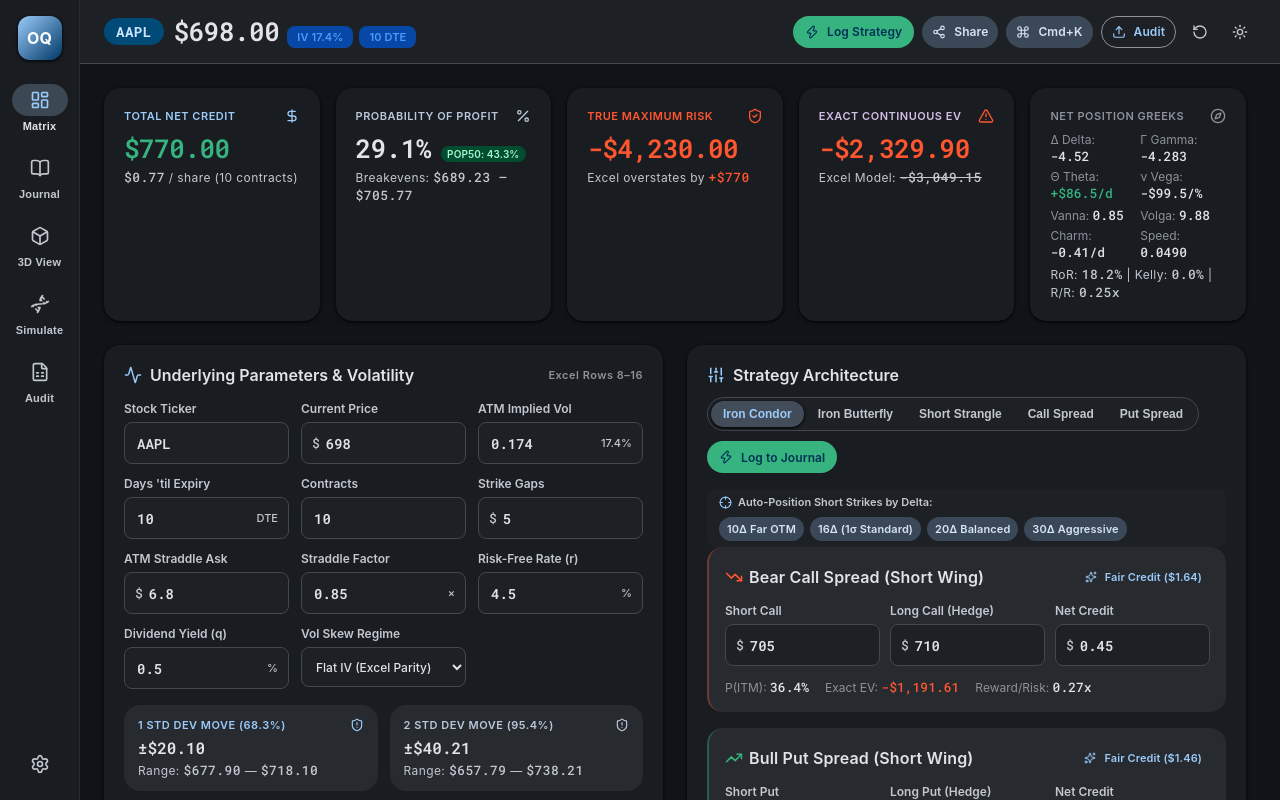
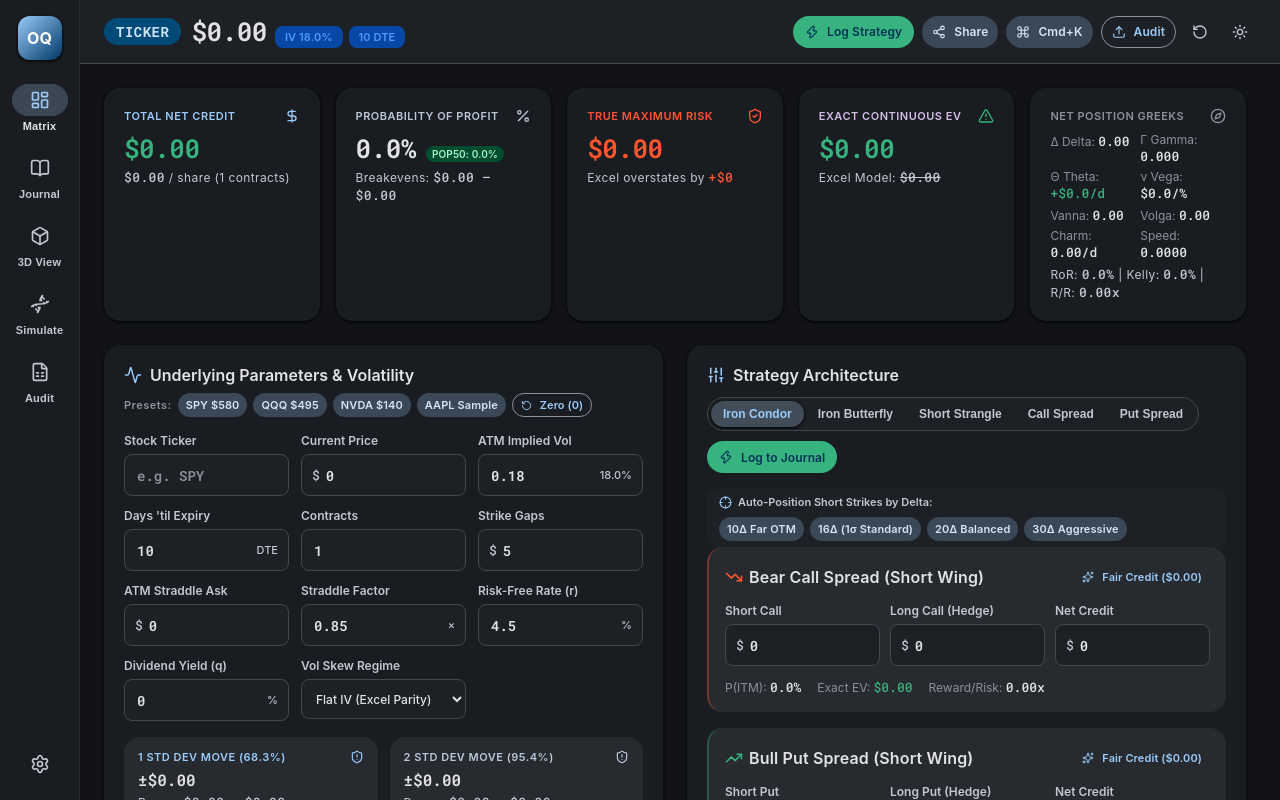
Before and after one commit to billyribeiro-ux/options-pricing-calculator, a React (Vite) app: page / in a window 1280 px wide. Built offline with nearby package versions, Linux system fonts and the light colour scheme.

Commit message:
fix(quant): load calculator at zero state, prevent NaN Greeks when S0<=0, and auto-price spread credits

```diff
--- a/src/App.tsx
+++ b/src/App.tsx
@@ -17,21 +17,22 @@ import { saveJournalEntry } from './journal/storage';
 import { UnderlyingParams } from './quant/types';
 import { calculateVolatilityBands } from './quant/expectedMove';
 import { evaluateIronCondor } from './quant/ironCondor';
+import { estimateSpreadCredit } from './quant/blackScholes';
 import { ParsedSpreadsheetData } from './utils/xlsxParser';
 import { JournalEntry } from './journal/types';
 
-const CALC_STORAGE_KEY = 'optionsquant_calc_state_v1';
+const CALC_STORAGE_KEY = 'optionsquant_calc_state_v2';
 
-const DEFAULT_PARAMS: UnderlyingParams = {
-  symbol: 'AAPL',
-  spotPrice: 698,
-  atmIV: 0.174,
+const ZERO_PARAMS: UnderlyingParams = {
+  symbol: '',
+  spotPrice: 0,
+  atmIV: 0.18,
   dte: 10,
   riskFreeRate: 0.045,
-  dividendYield: 0.005,
-  contracts: 10,
+  dividendYield: 0,
+  contracts: 1,
   strikeGap: 5,
-  atmStraddleAsk: 6.80,
+  atmStraddleAsk: 0,
   straddleFactor: 0.85,
   skewSlope: 0
 };
@@ -40,56 +41,58 @@ function loadInitialCalcState() {
   if (typeof window !== 'undefined') {
     const sp = new URLSearchParams(window.location.search);
     if (sp.has('sym') && sp.has('s0')) {
+      const s0 = parseFloat(sp.get('s0') || '0') || 0;
       return {
         params: {
-          ...DEFAULT_PARAMS,
-          symbol: (sp.get('sym') || 'AAPL').toUpperCase(),
-          spotPrice: parseFloat(sp.get('s0') || '698') || 698,
-          atmIV: parseFloat(sp.get('iv') || '0.174') || 0.174,
+          ...ZERO_PARAMS,
+          symbol: (sp.get('sym') || '').toUpperCase(),
+          spotPrice: s0,
+          atmIV: parseFloat(sp.get('iv') || '0.18') || 0.18,
           dte: parseInt(sp.get('dte') || '10', 10) || 10,
-          contracts: parseInt(sp.get('qty') || '10', 10) || 10,
+          contracts: parseInt(sp.get('qty') || '1', 10) || 1,
           strikeGap: parseFloat(sp.get('gap') || '5') || 5,
           skewSlope: parseFloat(sp.get('skew') || '0') || 0
         },
         strategyMode: (sp.get('mode') as StrategyMode) || 'iron-condor',
-        callShort: parseFloat(sp.get('cs') || '705') || 705,
-        callLong: parseFloat(sp.get('cl') || '710') || 710,
-        callCredit: parseFloat(sp.get('cc') || '0.45') || 0.45,
-        putShort: parseFloat(sp.get('ps') || '690') || 690,
-        putLong: parseFloat(sp.get('pl') || '685') || 685,
-        putCredit: parseFloat(sp.get('pc') || '0.32') || 0.32
+        callShort: s0 > 0 ? parseFloat(sp.get('cs') || '0') || 0 : 0,
+        callLong: s0 > 0 ? parseFloat(sp.get('cl') || '0') || 0 : 0,
+        callCredit: s0 > 0 ? parseFloat(sp.get('cc') || '0') || 0 : 0,
+        putShort: s0 > 0 ? parseFloat(sp.get('ps') || '0') || 0 : 0,
+        putLong: s0 > 0 ? parseFloat(sp.get('pl') || '0') || 0 : 0,
+        putCredit: s0 > 0 ? parseFloat(sp.get('pc') || '0') || 0 : 0
       };
     }
     try {
       const raw = localStorage.getItem(CALC_STORAGE_KEY);
       if (raw) {
         const parsed = JSON.parse(raw);
-        if (parsed && parsed.params && parsed.params.symbol) {
+        if (parsed && parsed.params) {
+          const s0 = Number(parsed.params.spotPrice) || 0;
           return {
-            params: { ...DEFAULT_PARAMS, ...parsed.params },
+            params: { ...ZERO_PARAMS, ...parsed.params, spotPrice: s0 },
             strategyMode: (parsed.strategyMode as StrategyMode) || 'iron-condor',
-            callShort: parsed.callShort ?? 705,
-            callLong: parsed.callLong ?? 710,
-            callCredit: parsed.callCredit ?? 0.45,
-            putShort: parsed.putShort ?? 690,
-            putLong: parsed.putLong ?? 685,
-            putCredit: parsed.putCredit ?? 0.32
+            callShort: s0 > 0 ? (parsed.callShort ?? 0) : 0,
+            callLong: s0 > 0 ? (parsed.callLong ?? 0) : 0,
+            callCredit: s0 > 0 ? (parsed.callCredit ?? 0) : 0,
+            putShort: s0 > 0 ? (parsed.putShort ?? 0) : 0,
+            putLong: s0 > 0 ? (parsed.putLong ?? 0) : 0,
+            putCredit: s0 > 0 ? (parsed.putCredit ?? 0) : 0
           };
         }
       }
     } catch {
-      // Fallback to default Excel state
+      // Fallback to zero state
     }
   }
   return {
-    params: DEFAULT_PARAMS,
+    params: ZERO_PARAMS,
     strategyMode: 'iron-condor' as StrategyMode,
-    callShort: 705,
-    callLong: 710,
-    callCredit: 0.45,
-    putShort: 690,
-    putLong: 685,
-    putCredit: 0.32
+    callShort: 0,
+    callLong: 0,
+    callCredit: 0,
+    putShort: 0,
+    putLong: 0,
+    putCredit: 0
   };
 }
 
@@ -158,17 +161,90 @@ export const App: React.FC = () => {
   };
 
   const handleResetDefaults = () => {
-    setParams(DEFAULT_PARAMS);
-    setCallShort(705);
-    setCallLong(710);
-    setCallCredit(0.45);
-    setPutShort(690);
-    setPutLong(685);
-    setPutCredit(0.32);
+    setParams(ZERO_PARAMS);
+    setCallShort(0);
+    setCallLong(0);
+    setCallCredit(0);
+    setPutShort(0);
+    setPutLong(0);
+    setPutCredit(0);
     setStrategyMode('iron-condor');
     if (typeof window !== 'undefined' && window.location.search) {
       window.history.replaceState({}, '', window.location.pathname);
     }
+  };
+
+  const handleLoadTickerPreset = (
+    ticker: string,
+    price: number,
+    iv: number,
+    presetContracts = 10,
+    presetCallShort?: number,
+    presetCallLong?: number,
+    presetCallCredit?: number,
+    presetPutShort?: number,
+    presetPutLong?: number,
+    presetPutCredit?: number
+  ) => {
+    if (price <= 0) {
+      handleResetDefaults();
+      return;
+    }
+    const gap = price > 300 ? 5 : price > 100 ? 2.5 : 1;
+    const nearest = Math.round(price / gap) * gap;
+    const nextParams: UnderlyingParams = {
+      ...params,
+      symbol: ticker,
+      spotPrice: price,
+      atmIV: iv,
+      dte: params.dte > 0 ? params.dte : 10,
+      contracts: presetContracts,
+      strikeGap: gap
+    };
+    const cs = presetCallShort ?? nearest + gap;
+    const cl = presetCallLong ?? nearest + gap * 2;
+    const ps = presetPutShort ?? nearest - gap;
+    const pl = presetPutLong ?? nearest - gap * 2;
+    const hasWings = strategyMode !== 'short-strangle';
+
+    setParams(nextParams);
+    setCallShort(cs);
+    setCallLong(cl);
+    setCallCredit(presetCallCredit ?? estimateSpreadCredit('call', cs, cl, nextParams, hasWings));
+    setPutShort(ps);
+    setPutLong(pl);
+    setPutCredit(presetPutCredit ?? estimateSpreadCredit('put', ps, pl, nextParams, hasWings));
+  };
+
+  const handleChangeParams = (newP: Partial<UnderlyingParams>) => {
+    setParams((prev) => {
+      const merged = { ...prev, ...newP };
+      if (newP.spotPrice !== undefined) {
+        if (newP.spotPrice <= 0) {
+          setCallShort(0);
+          setCallLong(0);
+          setCallCredit(0);
+          setPutShort(0);
+          setPutLong(0);
+          setPutCredit(0);
+        } else if (prev.spotPrice <= 0 || callShort <= 0 || putShort <= 0) {
+          const gap = merged.strikeGap > 0 ? merged.strikeGap : merged.spotPrice > 300 ? 5 : 2.5;
+          const nearest = Math.round(merged.spotPrice / gap) * gap;
+          const cs = nearest + gap;
+          const cl = nearest + gap * 2;
+          const ps = nearest - gap;
+          const pl = nearest - gap * 2;
+          const hasWings = strategyMode !== 'short-strangle';
+          setCallShort(cs);
+          setCallLong(cl);
+          setCallCredit(estimateSpreadCredit('call', cs, cl, merged, hasWings));
+          setPutShort(ps);
+          setPutLong(pl);
+          setPutCredit(estimateSpreadCredit('put', ps, pl, merged, hasWings));
+        }
+      }
+      return merged;
+    });
   };
 
   const handleShareSetup = () => {
@@ -305,7 +381,9 @@ export const App: React.FC = () => {
                 <ParameterInputs
                   params={params}
                   volBands={volBands}
-                  onChangeParams={(newP) => setParams((prev) => ({ ...prev, ...newP }))}
+                  onChangeParams={handleChangeParams}
+                  onLoadPreset={handleLoadTickerPreset}
+                  onClearAll={handleResetDefaults}
                 />
                 <StrategyBuilder
                   mode={strategyMode}
@@ -345,12 +423,16 @@ export const App: React.FC = () => {
                 putCredit={putCredit}
                 params={params}
                 onSelectCallShort={(s) => {
+                  const cl = s + params.strikeGap;
                   setCallShort(s);
-                  setCallLong(s + params.strikeGap);
+                  setCallLong(cl);
+                  setCallCredit(estimateSpreadCredit('call', s, cl, params, strategyMode !== 'short-strangle'));
                 }}
                 onSelectPutShort={(s) => {
+                  const pl = s - params.strikeGap;
                   setPutShort(s);
-                  setPutLong(s - params.strikeGap);
+                  setPutLong(pl);
+                  setPutCredit(estimateSpreadCredit('put', s, pl, params, strategyMode !== 'short-strangle'));
                 }}
               />
             </>
@@ -404,19 +486,11 @@ export const App: React.FC = () => {
           else setActiveView(v);
         }}
         onSelectTicker={(ticker, price, iv) => {
-          const gap = price > 300 ? 5 : price > 100 ? 2.5 : 1;
-          const nearest = Math.round(price / gap) * gap;
-          setParams((prev) => ({
-            ...prev,
-            symbol: ticker,
-            spotPrice: price,
-            atmIV: iv,
-            strikeGap: gap
-          }));
-          setCallShort(nearest + gap);
-          setCallLong(nearest + gap * 2);
-          setPutShort(nearest - gap);
-          setPutLong(nearest - gap * 2);
+          if (ticker === 'AAPL' && price === 698) {
+            handleLoadTickerPreset('AAPL', 698, 0.174, 10, 705, 710, 0.45, 690, 685, 0.32);
+          } else {
+            handleLoadTickerPreset(ticker, price, iv, 10);
+          }
         }}
         onSelectMode={(m) => {
           setStrategyMode(m);
--- a/src/components/Header.tsx
+++ b/src/components/Header.tsx
@@ -37,7 +37,7 @@ export const Header: React.FC<HeaderProps> = ({
   return (
     <header className="md-top-app-bar macos-vibrancy">
       <div className="md-top-app-bar__title-group">
-        <span className="md-top-app-bar__ticker-badge">{params.symbol}</span>
+        <span className="md-top-app-bar__ticker-badge">{params.symbol || 'TICKER'}</span>
         <div>
           <span className="mono-large" style={{ marginRight: 8 }}>
             {formatCurrency(params.spotPrice)}
--- a/src/components/KPICards.tsx
+++ b/src/components/KPICards.tsx
@@ -59,7 +59,7 @@ export const KPICards: React.FC<KPICardsProps> = ({ condorEval }) => {
           <ShieldCheck size={16} color="var(--quant-color-loss)" />
         </div>
         <div className="mono-large" style={{ color: 'var(--quant-color-loss)' }}>
-          -{formatCurrency(condorEval.maxLoss)}
+          {condorEval.maxLoss > 0 ? '-' : ''}{formatCurrency(condorEval.maxLoss)}
         </div>
         <div className="body-small" style={{ marginTop: 4, color: 'var(--md-sys-color-on-surface-variant)' }}>
           Excel overstates by <span className="mono-small" style={{ color: 'var(--quant-color-loss)' }}>+${(condorEval.marginRequired - condorEval.maxLoss).toFixed(0)}</span>
--- a/src/components/ParameterInputs.tsx
+++ b/src/components/ParameterInputs.tsx
@@ -1,29 +1,90 @@
 import React from 'react';
 import { UnderlyingParams, VolatilityBands } from '../quant/types';
 import { formatCurrency, formatNumber } from '../utils/formatters';
-import { Activity, ShieldAlert, Zap } from 'lucide-react';
+import { Activity, ShieldAlert, Zap, RotateCcw } from 'lucide-react';
 
 interface ParameterInputsProps {
   params: UnderlyingParams;
   volBands: VolatilityBands;
   onChangeParams: (newParams: Partial<UnderlyingParams>) => void;
+  onLoadPreset?: (
+    ticker: string,
+    price: number,
+    iv: number,
+    contracts?: number,
+    cs?: number,
+    cl?: number,
+    cc?: number,
+    ps?: number,
+    pl?: number,
+    pc?: number
+  ) => void;
+  onClearAll?: () => void;
 }
 
 export const ParameterInputs: React.FC<ParameterInputsProps> = ({
   params,
   volBands,
-  onChangeParams
+  onChangeParams,
+  onLoadPreset,
+  onClearAll
 }) => {
   return (
     <div className="md-card md-card--elevated">
-      <div className="md-card__header">
+      <div className="md-card__header" style={{ flexWrap: 'wrap', gap: 8 }}>
         <h3 className="md-card__title">
           <Activity size={18} color="var(--md-sys-color-primary)" />
           Underlying Parameters & Volatility
         </h3>
-        <span className="label-small" style={{ color: 'var(--md-sys-color-outline)' }}>
-          Excel Rows 8–16
-        </span>
+        {onLoadPreset && (
+          <div style={{ display: 'flex', alignItems: 'center', gap: 6, flexWrap: 'wrap' }}>
+            <span className="label-small" style={{ color: 'var(--md-sys-color-outline)' }}>Presets:</span>
+            <button
+              type="button"
+              className="md-button md-button--tonal"
+              style={{ height: 24, padding: '0 8px', fontSize: 11 }}
+              onClick={() => onLoadPreset('SPY', 580, 0.135, 5)}
+            >
+              SPY $580
+            </button>
+            <button
+              type="button"
+              className="md-button md-button--tonal"
+              style={{ height: 24, padding: '0 8px', fontSize: 11 }}
+              onClick={() => onLoadPreset('QQQ', 495, 0.162, 5)}
+            >
+              QQQ $495
+            </button>
+            <button
+              type="button"
+              className="md-button md-button--tonal"
+              style={{ height: 24, padding: '0 8px', fontSize: 11 }}
+              onClick={() => onLoadPreset('NVDA', 140, 0.45, 5)}
+            >
+              NVDA $140
+            </button>
+            <button
+              type="button"
+              className="md-button md-button--tonal"
+              style={{ height: 24, padding: '0 8px', fontSize: 11 }}
+              onClick={() => onLoadPreset('AAPL', 698, 0.174, 10, 705, 710, 0.45, 690, 685, 0.32)}
+            >
+              AAPL Sample
+            </button>
+            {onClearAll && (
+              <button
+                type="button"
+                className="md-button md-button--outlined"
+                style={{ height: 24, padding: '0 8px', fontSize: 11 }}
+                onClick={onClearAll}
+                title="Reset all inputs and calculations to zero"
+              >
+                <RotateCcw size={11} />
+                <span>Zero (0)</span>
+              </button>
+            )}
+          </div>
+        )}
       </div>
 
       <div className="grid-params">
@@ -36,6 +97,7 @@ export const ParameterInputs: React.FC<ParameterInputsProps> = ({
               name="symbol"
               type="text"
               className="md-input"
+              placeholder="e.g. SPY"
               value={params.symbol}
               onChange={(e) => onChangeParams({ symbol: e.target.value.toUpperCase() })}
             />
@@ -258,7 +320,7 @@ export const ParameterInputs: React.FC<ParameterInputsProps> = ({
             ±{formatCurrency(volBands.marketMakerMove)}
           </div>
           <div className="body-small" style={{ marginTop: 2, color: 'var(--md-sys-color-on-surface-variant)' }}>
-            Straddle: <span className="mono-small">${formatNumber(params.atmStraddleAsk ?? 6.80)}</span> × <span className="mono-small">{(params.straddleFactor ?? 0.85).toFixed(2)}x</span> ({formatCurrency(params.spotPrice - volBands.marketMakerMove, 1)}–{formatCurrency(params.spotPrice + volBands.marketMakerMove, 1)})
+            Straddle: <span className="mono-small">${formatNumber(params.atmStraddleAsk ?? 0)}</span> × <span className="mono-small">{(params.straddleFactor ?? 0.85).toFixed(2)}x</span> ({params.spotPrice > 0 ? `${formatCurrency(params.spotPrice - volBands.marketMakerMove, 1)}–${formatCurrency(params.spotPrice + volBands.marketMakerMove, 1)}` : '$0.0–$0.0'})
           </div>
         </div>
       </div>
--- a/src/components/PayoffChart2D.tsx
+++ b/src/components/PayoffChart2D.tsx
@@ -75,7 +75,7 @@ export const PayoffChart2D: React.FC<PayoffChart2DProps> = ({ condorEval, params
     includeCall ? Math.max(cs, hasLongWings ? cl : cs) + stdDev * 0.5 : S0
   );
   const minPrice = Math.floor(rawMin);
-  const maxPrice = Math.ceil(rawMax);
+  const maxPrice = Math.max(minPrice + 10, Math.ceil(rawMax));
 
   // Expiration PnL function
   const calcPnLExpiration = useCallback(
--- a/src/quant/blackScholes.ts
+++ b/src/quant/blackScholes.ts
@@ -77,7 +77,27 @@ export function blackScholes(
   r = 0,
   q = 0
 ): BSResult {
-  if (T <= 0) {
+  if (!Number.isFinite(S) || !Number.isFinite(K) || S <= 0 || K <= 0) {
+    return {
+      price: 0,
+      delta: 0,
+      gamma: 0,
+      theta: 0,
+      vega: 0,
+      rho: 0,
+      vanna: 0,
+      volga: 0,
+      charm: 0,
+      speed: 0,
+      color: 0,
+      d1: 0,
+      d2: 0,
+      intrinsicValue: 0,
+      extrinsicValue: 0
+    };
+  }
+
+  if (T <= 0 || sigma <= 0) {
     const intrinsic = type === 'call' ? Math.max(0, S - K) : Math.max(0, K - S);
     return {
       price: intrinsic,
@@ -219,6 +239,34 @@ export function findStrikeByDelta(
 }
 
 /**
+ * Computes theoretical Black-Scholes net credit ($/share) for a vertical spread or single short leg.
+ */
+export function estimateSpreadCredit(
+  type: OptionType,
+  shortStrike: number,
+  longStrike: number,
+  params: UnderlyingParams,
+  hasLongWing = true
+): number {
+  const S0 = params.spotPrice;
+  if (S0 <= 0 || shortStrike <= 0 || params.dte <= 0 || params.atmIV <= 0) {
+    return 0;
+  }
+  const T = Math.max(0.001, params.dte / 365);
+  const skew = params.skewSlope ?? 0;
+  const shortIV = getStrikeIV(shortStrike, S0, params.atmIV, skew);
+  const shortPrice = blackScholes(type, S0, shortStrike, T, shortIV, params.riskFreeRate, params.dividendYield).price;
+
+  if (!hasLongWing || longStrike <= 0) {
+    return Math.max(0.05, Number(shortPrice.toFixed(2)));
+  }
+
+  const longIV = getStrikeIV(longStrike, S0, params.atmIV, skew);
+  const longPrice = blackScholes(type, S0, longStrike, T, longIV, params.riskFreeRate, params.dividendYield).price;
+  return Math.max(0.05, Number(Math.max(0, shortPrice - longPrice).toFixed(2)));
+}
+
+/**
  * Solve for implied volatility given market price using Brent's method
  */
 export function impliedVolatility(
--- a/src/quant/expectations.ts
+++ b/src/quant/expectations.ts
@@ -14,6 +14,7 @@ export function probITMDriftless(
   sigma: number,
   dte: number
 ): number {
+  if (S0 <= 0 || K <= 0 || sigma <= 0 || dte <= 0) return 0;
   const T = dte / 365;
   const denom = sigma * Math.sqrt(T);
   if (denom <= 0) return type === 'call' ? (S0 > K ? 1 : 0) : (S0 < K ? 1 : 0);
@@ -33,12 +34,38 @@ export function evaluateSpread(
   params: UnderlyingParams
 ): SpreadEvaluation {
   const S0 = params.spotPrice;
+  const dte = params.dte;
+  const contracts = params.contracts;
+
+  if (S0 <= 0 || shortStrike <= 0 || contracts <= 0 || dte <= 0 || params.atmIV <= 0) {
+    return {
+      type,
+      shortStrike: Math.max(0, shortStrike),
+      longStrike: Math.max(0, longStrike),
+      spreadWidth: 0,
+      netCredit: 0,
+      contracts: Math.max(0, contracts),
+      totalCredit: 0,
+      trueMaxGain: 0,
+      trueMaxLoss: 0,
+      probITM: 0,
+      probFullLoss: 0,
+      probMaxProfit: 0,
+      excelMaxPain: 0,
+      excelEV: 0,
+      excelRewardRisk: 0,
+      excelPrice1to1: 0,
+      exactExpectedLoss: 0,
+      exactEV: 0,
+      exactRewardRisk: 0,
+      exactPrice1to1: 0
+    };
+  }
+
   const skew = params.skewSlope ?? 0;
   const shortIV = getStrikeIV(shortStrike, S0, params.atmIV, skew);
   const longIV = getStrikeIV(longStrike, S0, params.atmIV, skew);
-  const dte = params.dte;
   const T = dte / 365;
-  const contracts = params.contracts;
   const multiplier = contracts * 100;
 
   const spreadWidth = Math.abs(longStrike - shortStrike);
@@ -83,7 +110,7 @@ export function evaluateSpread(
   const exactEV = totalCredit - exactExpectedLossTotal;
 
   // Exact Reward / Risk Ratio
-  const exactRewardRisk = exactExpectedLossTotal > 0 ? totalCredit / exactExpectedLossTotal : Infinity;
+  const exactRewardRisk = exactExpectedLossTotal > 0 ? totalCredit / exactExpectedLossTotal : 0;
 
   // Exact Fair Price for break-even expected value: Credit needed = expected payout
   const exactPrice1to1 = expectedPayoutPerShare;
@@ -125,7 +152,10 @@ export function buildStrikeMatrix(
   count = 10
 ): StrikeMatrixRow[] {
   const S0 = params.spotPrice;
-  const gap = params.strikeGap;
+  const gap = params.strikeGap || 5;
+  if (S0 <= 0 || params.dte <= 0 || params.atmIV <= 0) {
+    return [];
+  }
   const T = Math.max(0.001, params.dte / 365);
   const skew = params.skewSlope ?? 0;
   const spreadWidth = Math.abs(selectedLongStrike - selectedShortStrike) || gap;
--- a/src/quant/expectedMove.ts
+++ b/src/quant/expectedMove.ts
@@ -9,6 +9,19 @@ export function calculateVolatilityBands(params: UnderlyingParams): VolatilityBa
   const S = params.spotPrice;
   const sigma = params.atmIV;
   const T = params.dte / 365;
+
+  if (S <= 0 || sigma <= 0 || params.dte <= 0) {
+    return {
+      oneStdDevMove: 0,
+      upper1Sigma: 0,
+      lower1Sigma: 0,
+      twoStdDevMove: 0,
+      upper2Sigma: 0,
+      lower2Sigma: 0,
+      marketMakerMove: 0
+    };
+  }
+
   const sqrtT = Math.sqrt(T);
 
   // 1 Std Dev Move = S * sigma * sqrt(T) (Row 8, Column I)
--- a/src/quant/ironCondor.ts
+++ b/src/quant/ironCondor.ts
@@ -22,6 +22,48 @@ export function evaluateIronCondor(
 
   const callSpread = evaluateSpread('call', callShort, effectiveCallLong, callCredit, params);
   const putSpread = evaluateSpread('put', putShort, effectivePutLong, putCredit, params);
+
+  if (
+    params.spotPrice <= 0 ||
+    params.contracts <= 0 ||
+    params.dte <= 0 ||
+    params.atmIV <= 0 ||
+    (callShort <= 0 && putShort <= 0)
+  ) {
+    return {
+      mode,
+      callSpread,
+      putSpread,
+      totalCreditPerShare: 0,
+      totalCreditDollars: 0,
+      marginRequired: 0,
+      maxGain: 0,
+      maxLoss: 0,
+      breakevenLow: 0,
+      breakevenHigh: 0,
+      returnOnRisk: 0,
+      returnOnMargin: 0,
+      kellyFraction: 0,
+      probMaxProfit: 0,
+      prob50Profit: 0,
+      probAnyLoss: 0,
+      excelCombinedEV: 0,
+      exactCombinedEV: 0,
+      exactRewardRisk: 0,
+      greeks: {
+        delta: 0,
+        gamma: 0,
+        theta: 0,
+        vega: 0,
+        rho: 0,
+        vanna: 0,
+        volga: 0,
+        charm: 0,
+        speed: 0,
+        color: 0
+      }
+    };
+  }
 
   const callWidth = Math.abs(effectiveCallLong - callShort);
   const putWidth = Math.abs(effectivePutLong - putShort);
@@ -102,15 +144,16 @@ export function evaluateIronCondor(
     // Exact Combined Quantitative EV
     exactCombinedEV = totalCreditDollars - callSpread.exactExpectedLoss - putSpread.exactExpectedLoss;
     const exactTotalExpectedLoss = callSpread.exactExpectedLoss + putSpread.exactExpectedLoss;
-    exactRewardRisk = exactTotalExpectedLoss > 0 ? totalCreditDollars / exactTotalExpectedLoss : Infinity;
+    exactRewardRisk = exactTotalExpectedLoss > 0 ? totalCreditDollars / exactTotalExpectedLoss : 0;
   }
 
-  const returnOnRisk = maxLoss > 0 ? maxGain / maxLoss : Infinity;
-  const returnOnMargin = marginRequired > 0 ? maxGain / marginRequired : Infinity;
-  const probAnyLoss = 1 - probMaxProfit;
+  const returnOnRisk = maxLoss > 0 ? maxGain / maxLoss : 0;
+  const returnOnMargin = marginRequired > 0 ? maxGain / marginRequired : 0;
+  const probAnyLoss = probMaxProfit > 0 ? 1 - probMaxProfit : 0;
 
   // POP50: Probability of reaching 50% max profit prior to expiration via barrier reflection scaling
-  const prob50Profit = Math.min(0.995, 1 - Math.pow(Math.max(0.005, 1 - probMaxProfit), 1.65));
+  const prob50Profit =
+    probMaxProfit > 0 ? Math.min(0.995, 1 - Math.pow(Math.max(0.005, 1 - probMaxProfit), 1.65)) : 0;
 
   // Risk-adjusted Kelly Criterion fraction based on continuous expected value:
   // If EV > 0, optimal risk allocation scales with edge over max potential loss
```
Also changed, not shown: src/components/StrategyBuilder.tsx (+16 -5 lines), 1 other file (tests, documents, lock files or other folders).
